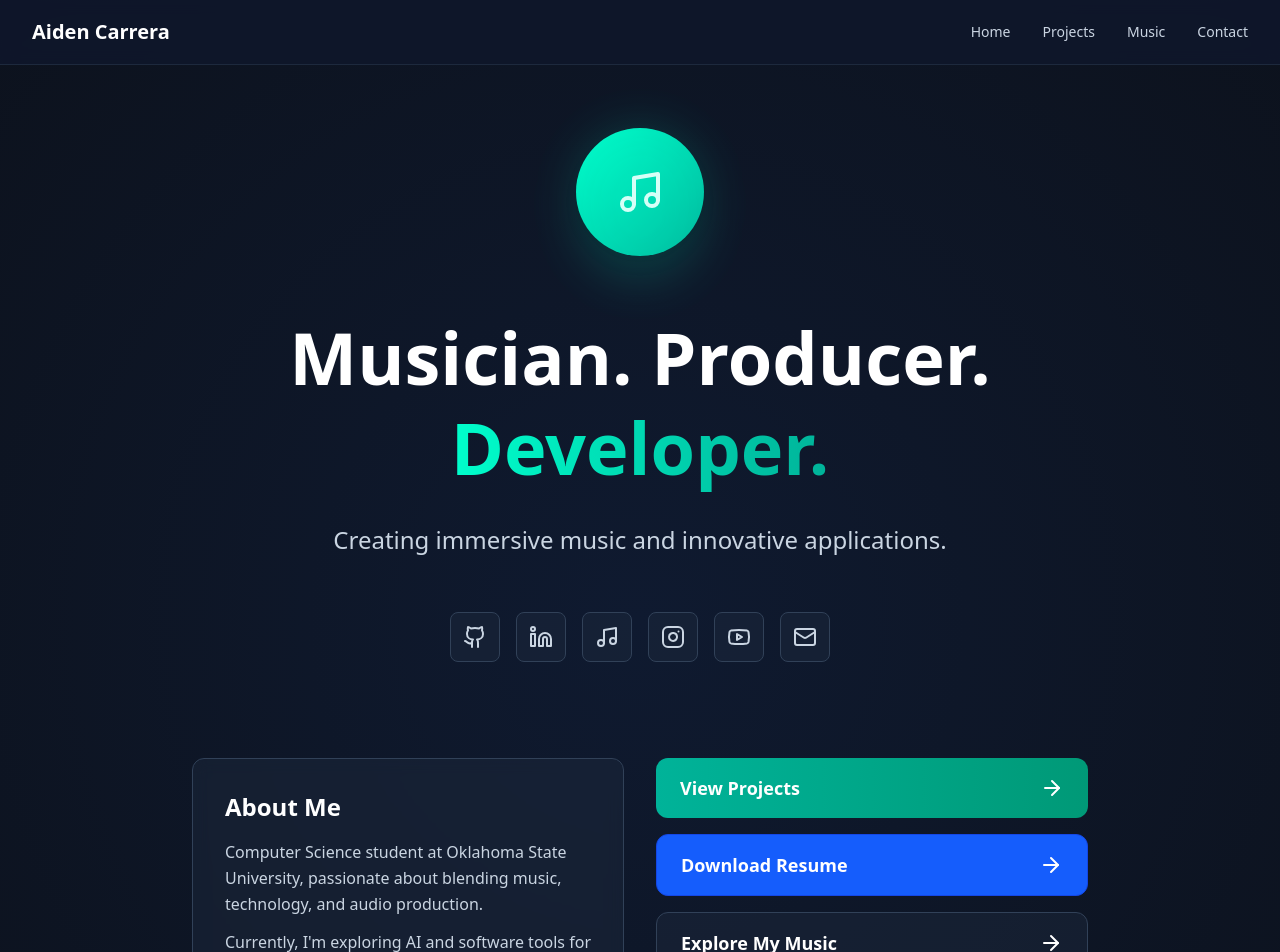
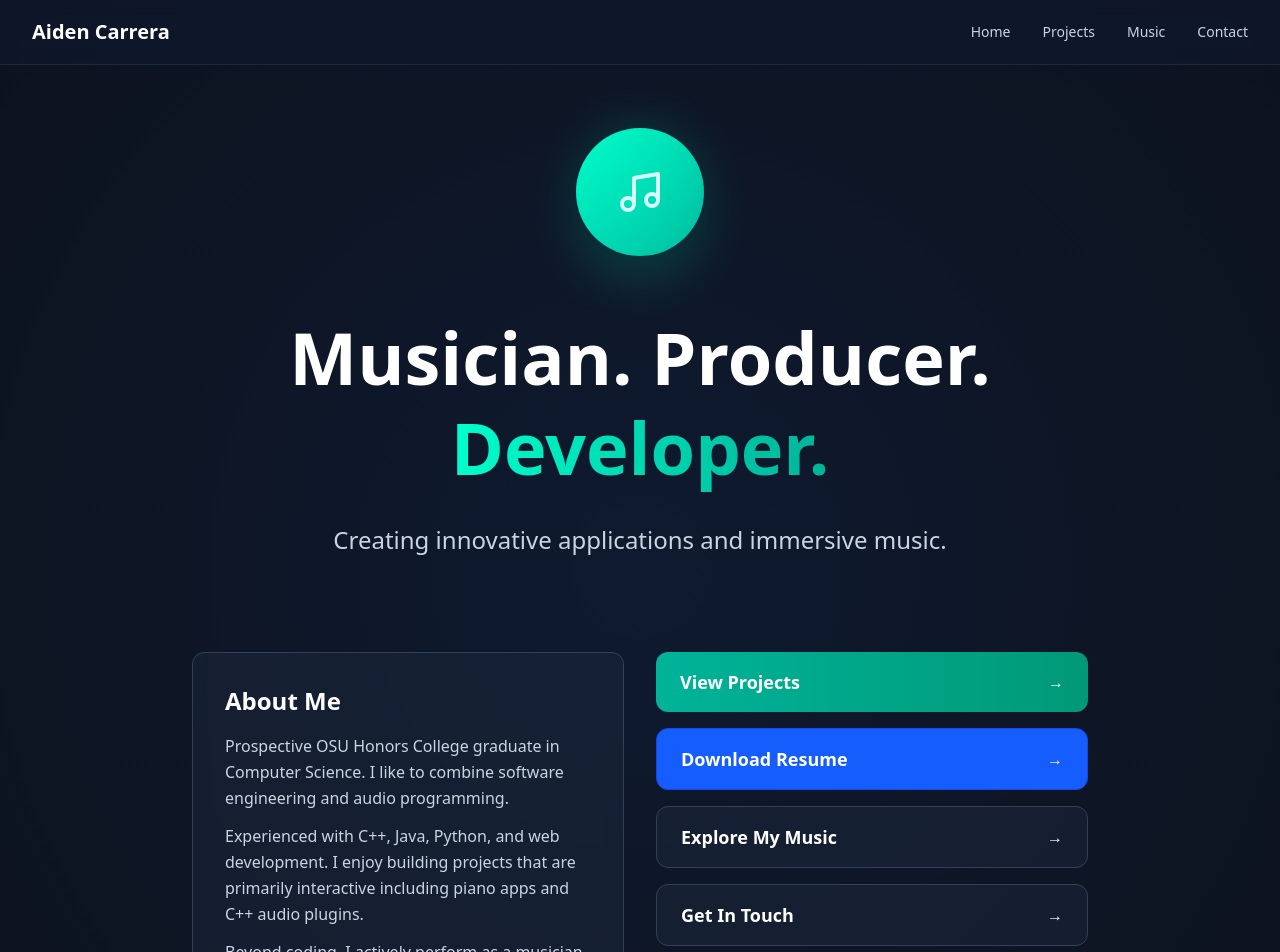
Before and after one commit to AidenCarrera/portfolio-website, a Next.js app: page / in a window 1280 px wide. Shown: the top 952 px of the page. Built offline with nearby package versions, Linux system fonts and the light colour scheme.

Commit message:
Update text and remove home page socials

```diff
--- a/app/api/spotify-tracks/route.ts
+++ b/app/api/spotify-tracks/route.ts
@@ -26,7 +26,7 @@ interface TrackResponse {
 
 export async function GET() {
   try {
-    // 1️⃣ Get access token
+    // Get access token
     const tokenRes = await fetch("https://accounts.spotify.com/api/token", {
       method: "POST",
       headers: {
@@ -47,7 +47,7 @@ export async function GET() {
     const tokenData = await tokenRes.json();
     const accessToken = tokenData.access_token as string;
 
-    // 2️⃣ Fetch albums & singles
+    // Fetch albums & singles
     const albumsRes = await fetch(
       `https://api.spotify.com/v1/artists/${ARTIST_ID}/albums?include_groups=album,single&market=US&limit=50`,
       {
@@ -61,7 +61,7 @@ export async function GET() {
 
     const albumsData: { items: SpotifyAlbum[] } = await albumsRes.json();
 
-    // 3️⃣ Fetch tracks for each album
+    // Fetch tracks for each album
     const trackPromises = albumsData.items.map(async (album) => {
       const tracksRes = await fetch(
         `https://api.spotify.com/v1/albums/${album.id}/tracks?market=US`,
--- a/app/music/page.tsx
+++ b/app/music/page.tsx
@@ -41,7 +41,7 @@ export default function Music() {
           </div>
           <h1 className="text-4xl sm:text-5xl font-bold text-white mb-4">Music</h1>
           <p className="text-xl text-slate-400 max-w-2xl mx-auto">
-            Explore my released tracks from Spotify, upcoming snippets, and the gear that brings it all to life.
+            Explore my released tracks from Spotify, upcoming snippets, and the gear behind them. I write, produce, mix, and master all of my music myself.
           </p>
         </div>
 
--- a/app/page.tsx
+++ b/app/page.tsx
@@ -1,21 +1,13 @@
 "use client";
 
-import { Github, Linkedin, Music, Instagram, Youtube, Mail, ArrowRight } from "lucide-react";
+import { Music } from "lucide-react";
 import { useRouter } from "next/navigation";
 import Link from "next/link";
 import { motion } from "framer-motion";
 
 export default function Home() {
   const router = useRouter();
-  const speed = 0.8; // base multiplier, tweak this to speed up or slow down all fades
-
-  const socialLinks = [
-    { icon: Github, url: "https://github.com/aidencarrera", label: "GitHub", color: "hover:text-purple-400" },
-    { icon: Linkedin, url: "https://linkedin.com/in/aiden-carrera", label: "LinkedIn", color: "hover:text-blue-400" },
-    { icon: Music, url: "https://open.spotify.com/artist/1LgE8yhi5cPt1uBQPzaRAe", label: "Spotify", color: "hover:text-green-400" },
-    { icon: Instagram, url: "https://instagram.com/aiden.carrera", label: "Instagram", color: "hover:text-pink-400" },
-    { icon: Youtube, url: "https://youtube.com/@aidencarrera", label: "YouTube", color: "hover:text-red-400" },
-  ];
+  const speed = 0.8; // base multiplier for animation speed
 
   const handleNavigate = (page: string) => {
     const paths: Record<string, string> = {
@@ -65,39 +57,8 @@ export default function Home() {
             animate={{ opacity: 1, y: 0 }}
             transition={{ duration: 1 * speed, delay: 0.4 * speed, ease: "easeOut" }}
           >
-            Creating immersive music and innovative applications.
+            Creating innovative applications and immersive music.
           </motion.p>
-
-          {/* Social Icons */}
-          <motion.div
-            className="flex flex-wrap justify-center gap-4 pt-6"
-            initial={{ opacity: 0 }}
-            animate={{ opacity: 1 }}
-            transition={{ duration: 1 * speed, delay: 0.6 * speed }}
-          >
-            {socialLinks.map((link) => (
-              <a
-                key={link.label}
-                href={link.url}
-                target="_blank"
-                rel="noopener noreferrer"
-                className="p-3 rounded-lg bg-slate-800/50 hover:bg-slate-700 border border-slate-700 hover:border-brand transition-all hover:scale-110"
-                aria-label={link.label}
-              >
-                <link.icon
-                  size={24}
-                  className={`text-slate-300 transition-colors duration-300 ease-in-out ${link.color}`}
-                />
-              </a>
-            ))}
-            <Link
-              href="/contact"
-              className="p-3 rounded-lg bg-slate-800/50 hover:bg-slate-700 border border-slate-700 hover:border-brand transition-all hover:scale-110"
-              aria-label="Contact"
-            >
-              <Mail size={24} className="text-slate-300 hover:text-brand transition-colors duration-300 ease-in-out" />
-            </Link>
-          </motion.div>
         </div>
 
         {/* === CONTENT SECTION === */}
@@ -112,13 +73,13 @@ export default function Home() {
             <h2 className="text-2xl font-bold text-white mb-4">About Me</h2>
             <div className="text-slate-300 space-y-3 leading-relaxed">
               <p>
-                Computer Science student at Oklahoma State University, passionate about blending music, technology, and audio production.
+                Prospective OSU Honors College graduate in Computer Science. I like to combine software engineering and audio programming.
               </p>
               <p>
-                Currently, I&apos;m exploring AI and software tools for music education, music creation, and other innovative ways to merge code with sound.
+                Experienced with C++, Java, Python, and web development. I enjoy building projects that are primarily interactive including piano apps and C++ audio plugins.
               </p>
               <p>
-                I&apos;m also a musician currently working on new songs. I&apos;ve collaborated with losshack handling the recording, producing, and mastering tracks myself.
+                Beyond coding, I actively perform as a musician in musical ensembles, create original music, and play in the OSU Jazz Band.
               </p>
             </div>
           </div>
@@ -135,17 +96,16 @@ export default function Home() {
               className="w-full bg-linear-to-r from-brand-dark to-brand-darker hover:from-brand hover:to-brand-dark text-white font-semibold py-4 px-6 rounded-xl transition-all hover:scale-105 flex items-center justify-between group"
             >
               <span className="text-lg">View Projects</span>
-              <ArrowRight className="group-hover:translate-x-1 transition-transform" />
+              <span className="group-hover:translate-x-1 transition-transform">→</span>
             </button>
 
-            {/* Resume Download Button */}
             <a
               href="/Aiden_Carrera_Resume.pdf"
               download
               className="w-full bg-blue-600 hover:bg-blue-500 text-white font-semibold py-4 px-6 rounded-xl transition-all hover:scale-105 flex items-center justify-between group border border-blue-700 hover:border-blue-500"
             >
               <span className="text-lg">Download Resume</span>
-              <ArrowRight className="group-hover:translate-x-1 transition-transform" />
+              <span className="group-hover:translate-x-1 transition-transform">→</span>
             </a>
 
             <button
@@ -153,7 +113,7 @@ export default function Home() {
               className="w-full bg-slate-800/50 hover:bg-slate-700 text-white font-semibold py-4 px-6 rounded-xl border border-slate-700 hover:border-brand transition-all hover:scale-105 flex items-center justify-between group"
             >
               <span className="text-lg">Explore My Music</span>
-              <ArrowRight className="group-hover:translate-x-1 transition-transform" />
+              <span className="group-hover:translate-x-1 transition-transform">→</span>
             </button>
 
             <button
@@ -161,7 +121,7 @@ export default function Home() {
               className="w-full bg-slate-800/50 hover:bg-slate-700 text-white font-semibold py-4 px-6 rounded-xl border border-slate-700 hover:border-brand transition-all hover:scale-105 flex items-center justify-between group"
             >
               <span className="text-lg">Get In Touch</span>
-              <ArrowRight className="group-hover:translate-x-1 transition-transform" />
+              <span className="group-hover:translate-x-1 transition-transform">→</span>
             </button>
           </motion.div>
         </motion.div>
--- a/components/music/UpcomingSnippetsSection.tsx
+++ b/components/music/UpcomingSnippetsSection.tsx
@@ -2,6 +2,7 @@
 
 import AudioPlayer from "@/components/common/AudioPlayer";
 import { MusicSnippet } from "@/types";
+import { Music } from "lucide-react";
 
 interface Props {
   snippets: MusicSnippet[];
@@ -10,7 +11,12 @@ interface Props {
 export default function UpcomingSnippetsSection({ snippets }: Props) {
   return (
     <section className="space-y-6 mb-12">
-      <h2 className="text-3xl font-bold text-white mb-4">Upcoming Snippets</h2>
+      <div className="flex items-center space-x-3 mb-4">
+        <Music className="text-brand" size={28} />
+        <h2 className="text-3xl font-bold text-white">Upcoming Snippets</h2>
+      </div>
+
+      {snippets.length > 0 ? (
         <div className="grid md:grid-cols-2 gap-6">
           {snippets.map((snippet) => (
             <div key={snippet.id}>
@@ -18,6 +24,12 @@ export default function UpcomingSnippetsSection({ snippets }: Props) {
             </div>
           ))}
         </div>
+      ) : (
+        <div className="bg-slate-800/30 rounded-xl p-12 text-center border border-slate-700">
+          <Music size={48} className="text-slate-600 mx-auto mb-4" />
+          <p className="text-slate-400">New snippets coming soon. Check back later!</p>
+        </div>
+      )}
     </section>
   );
 }
```
Lines whose indentation alone changed are shown as unchanged.
